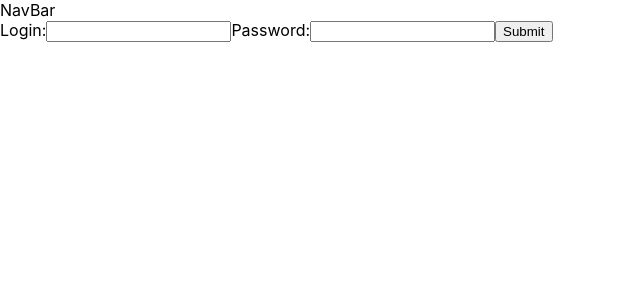
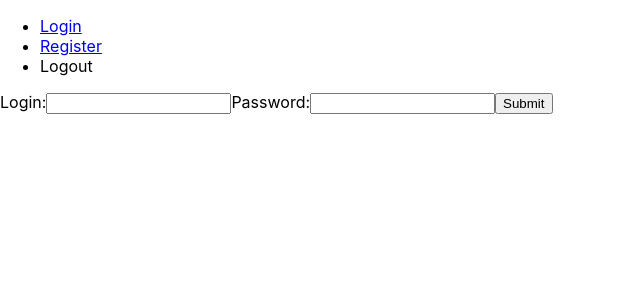
Before and after one commit to robLesniak/mern-vote, a React (Create React App) app in the folder client/: page /register in a window 1280 px wide. Shown: the top 300 px of the page, without its empty margins (0-640 px from the left). Built offline with nearby package versions, Linux system fonts and the light colour scheme.

Commit message:
Added login/logout into front-end

```diff
--- a/client/src/containers/NavBar.js
+++ b/client/src/containers/NavBar.js
@@ -1,7 +1,22 @@
 import React from 'react';
+import { Link } from 'react-router-dom';
+import { connect } from 'react-redux'
+import { logout } from '../store/actions'
 
-const NavBar = () => (
-  <div>NavBar</div>
+const NavBar = ({ auth, logout }) => (
+  <div>
+    <ul>
+      <li><Link to='/login'>Login</Link></li>
+      <li><Link to='/register'>Register</Link></li>
+      <li>
+        <a onClick={logout}>Logout</a>
+      </li>
+    </ul>
+    {auth.isAuthenticated && (<p>Logged in as {auth.user.username}</p>)}
+  </div>
 )
 
-export default NavBar;
+export default connect(
+  store => ({ auth: store.auth }),
+  { logout })
+  (NavBar);
--- a/client/src/store/actionTypes.js
+++ b/client/src/store/actionTypes.js
@@ -2,3 +2,6 @@
 export const REMOVE_ERROR = 'REMOVE_ERROR';
 
 export const SET_CURRENT_USER = 'SET_CURRENT_USER';
+
+export const SET_POLLS = 'SET_POLLS';
+export const SET_CURRENT_POLL = 'SET_CURRENT_POLL';
```
